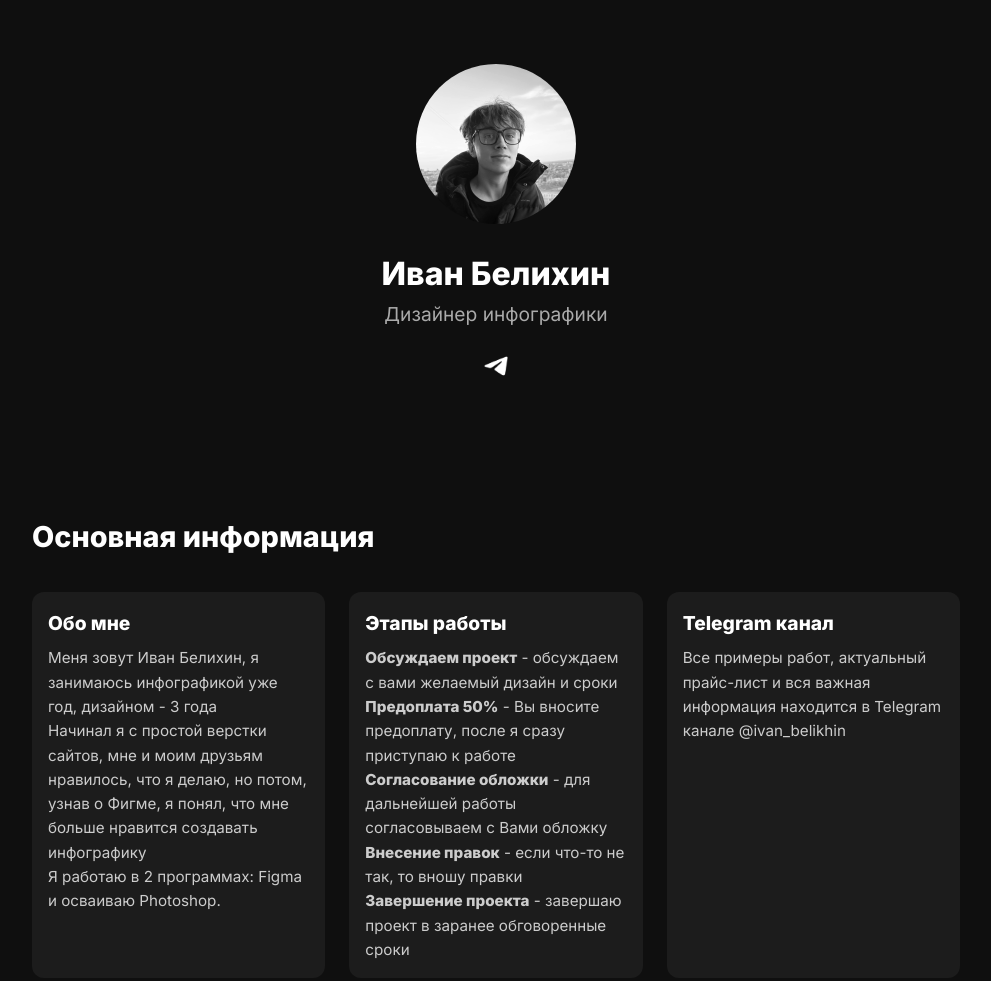
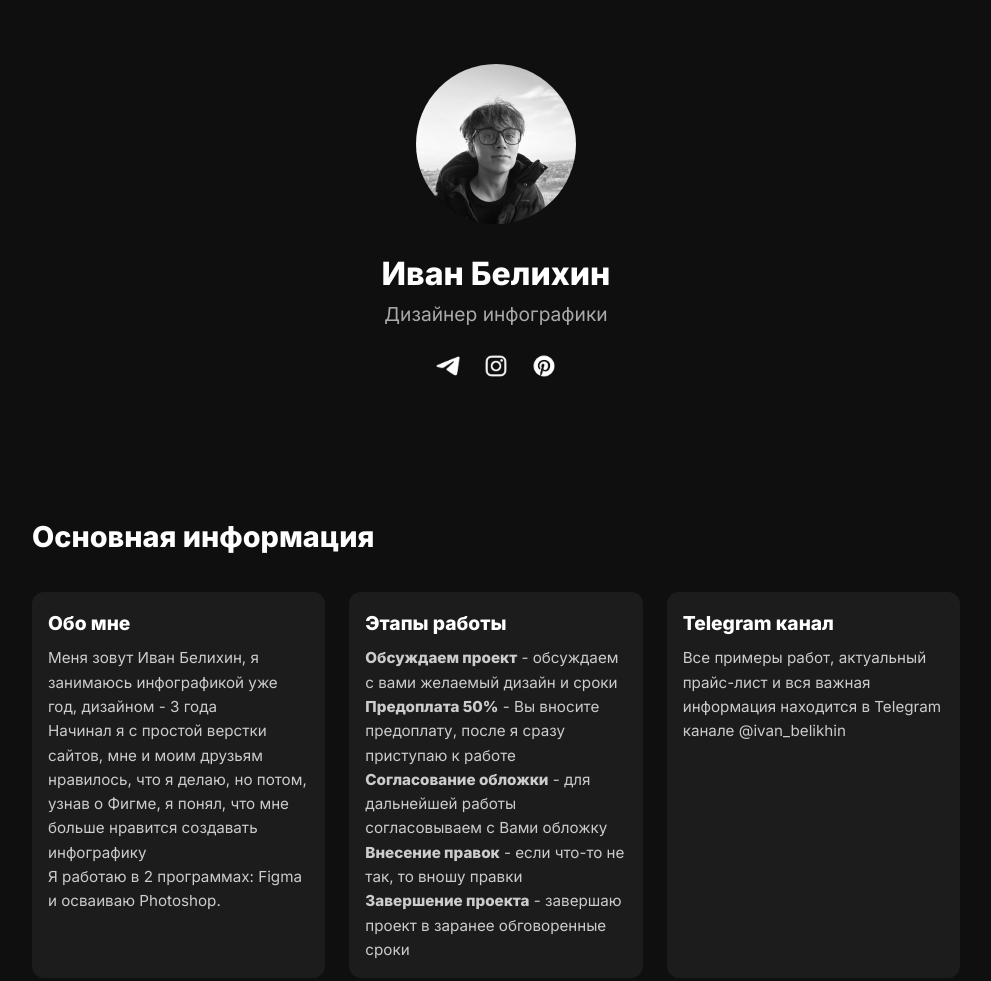
Before and after one commit to IvanBelikhin/ivanbelikhin.io, a plain HTML site: page index.html in a window 1280 px wide. Shown: the top 981 px of the page, without its empty margins (144-1135 px from the left). Drawn offline with Linux system fonts and the light colour scheme.

Commit message:
Add files via upload

```diff
--- a/index.html
+++ b/index.html
@@ -117,8 +117,9 @@
     <h1>Иван Белихин</h1>
     <p>Дизайнер инфографики</p>
     <div class="socials">
-
-      <a href="https://t.me/ivan_belikhin"><img src="telegram.png" alt="LinkedIn" /></a>
+        <a href="https://t.me/ivan_belikhin"><img src="telegram.png" alt="LinkedIn" /></a>
+        <a href="https://www.instagram.com/i.belikhin"><img src="inst.png" alt="LinkedIn" /></a>
+        <a href="https://pin.it/2U4L1rlur"><img src="pint.png" alt="LinkedIn" /></a>
 
     </div>
   </header>
```
Also changed, not shown: inst.png (added), pint.png (added).
